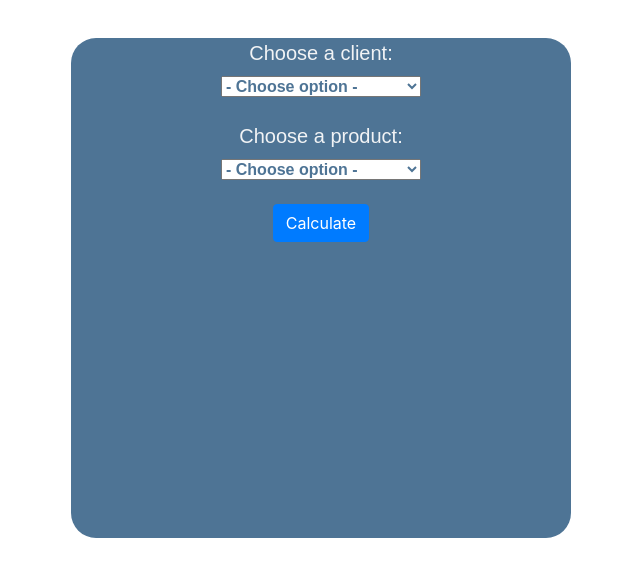
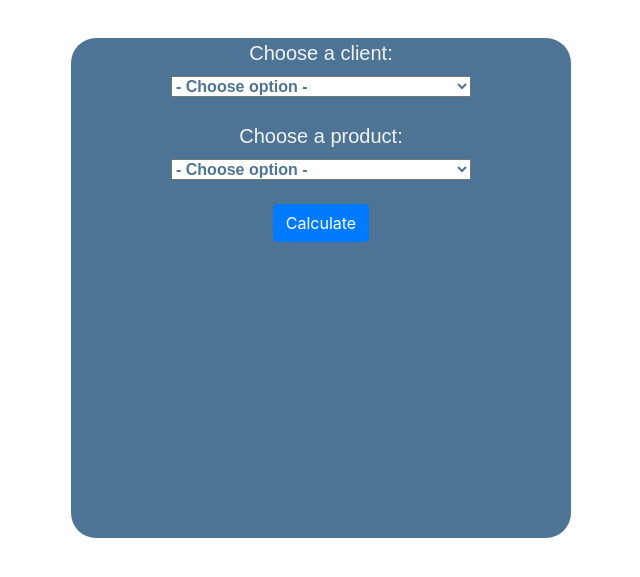
Before and after one commit to xandervdh/php-pricecalculator-challenge, a PHP site: template view/homepage.php in a window 1280 px wide. Shown: the top 577 px of the page, without its empty margins (319-959 px from the left). Run offline with PHP 8.4, Linux system fonts and the light colour scheme; the template is opened without the code that fills it, so the values that code supplies are empty.

Commit message:
security push, css equalizer

```diff
--- a/style/stylesheet.css
+++ b/style/stylesheet.css
@@ -26,6 +26,7 @@ label {
 select {
   display: block;
   margin: 0 auto;
+  width: 300px;
 }
 
 .option-box {
@@ -33,7 +34,6 @@ select {
   font-size: 16px;
   font-weight: 900;
   color: #4e7495;
-    width: 200px;
   display: flex;
 }
 
--- a/style/stylesheet.scss
+++ b/style/stylesheet.scss
@@ -15,7 +15,6 @@
   font-size: 16px;
   font-weight: 900;
   color: rgb(78, 116, 149);
-  width: 200px;
 }
 
 .form-container {
@@ -39,6 +38,7 @@ label {
 select {
   display: block;
   margin: 0 auto;
+  width: 300px;
 }
 
 .option-box {
```
Lines whose indentation alone changed are shown as unchanged.
